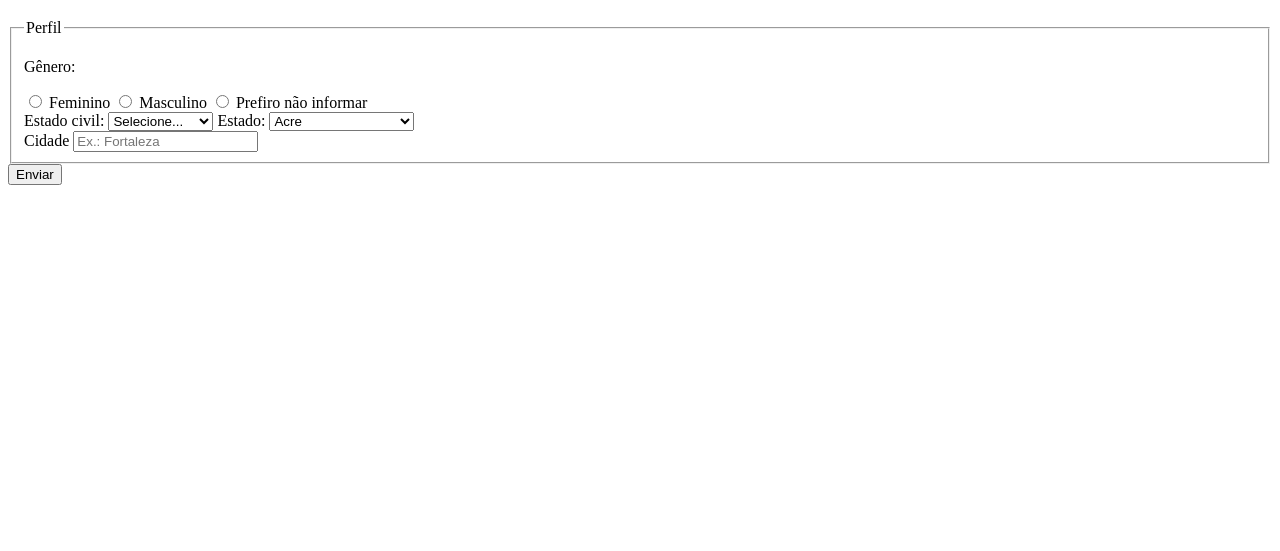
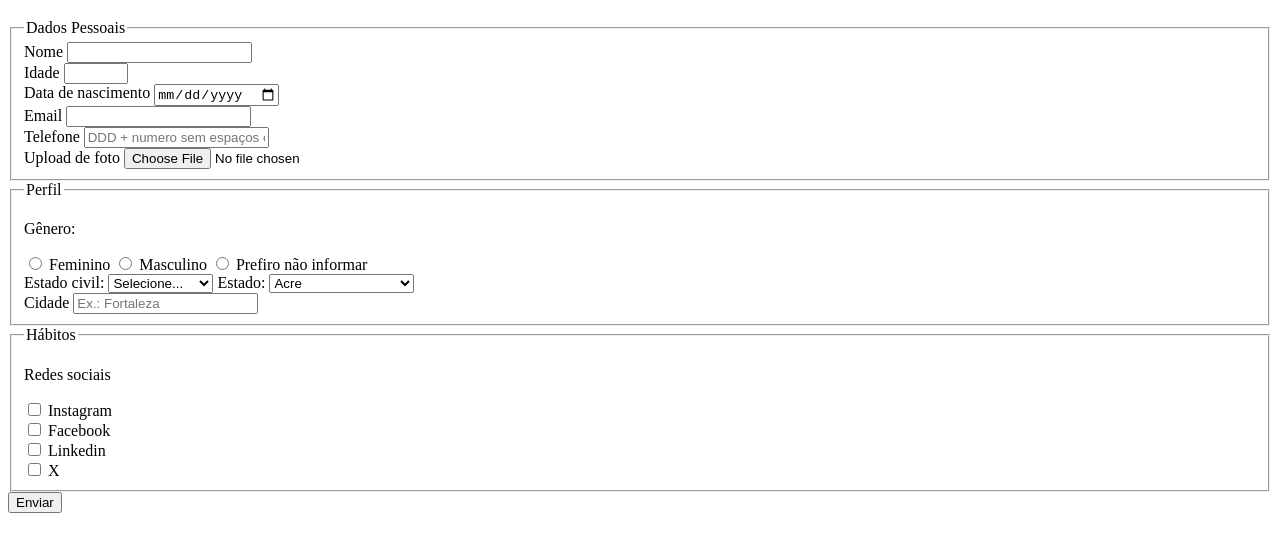
Before and after one commit to vilasboas-developer/pesquisa-culturama, a plain HTML site: page index.html in a window 1280 px wide. Shown: the part 61-612 px from the top of the page. Drawn offline with Linux system fonts and the light colour scheme.

Commit message:
Adiciona opcoes de redes sociais

```diff
--- a/index.html
+++ b/index.html
@@ -11,8 +11,9 @@
     </header>
     <section>
       <form action="" method="get">
-        <!-- <fieldset>
+        <fieldset>
           <legend>Dados Pessoais</legend>
+
           <label for="userName">Nome</label>
           <input type="text" name="userName" required />
           <br />
@@ -41,7 +42,7 @@
           <label for="userImage">Upload de foto</label>
           <input type="file" accept="image/*" name="userImage" />
           <br />
-        </fieldset> -->
+        </fieldset>
 
         <fieldset>
           <legend>Perfil</legend>
@@ -108,6 +109,27 @@
           />
         </fieldset>
 
+        <fieldset>
+          <legend>Hábitos</legend>
+
+          <p>Redes sociais</p>
+          <input type="checkbox" name="social" value="instagram" />
+          <label for="social">Instagram</label>
+          <br />
+
+          <input type="checkbox" name="social" value="facebook" />
+          <label for="social">Facebook</label>
+          <br />
+
+          <input type="checkbox" name="social" value="linkedin" />
+          <label for="social">Linkedin</label>
+          <br />
+
+          <input type="checkbox" name="social" value="x" />
+          <label for="social">X</label>
+          <br />
+        </fieldset>
+
         <button type="submit">Enviar</button>
       </form>
     </section>
```
